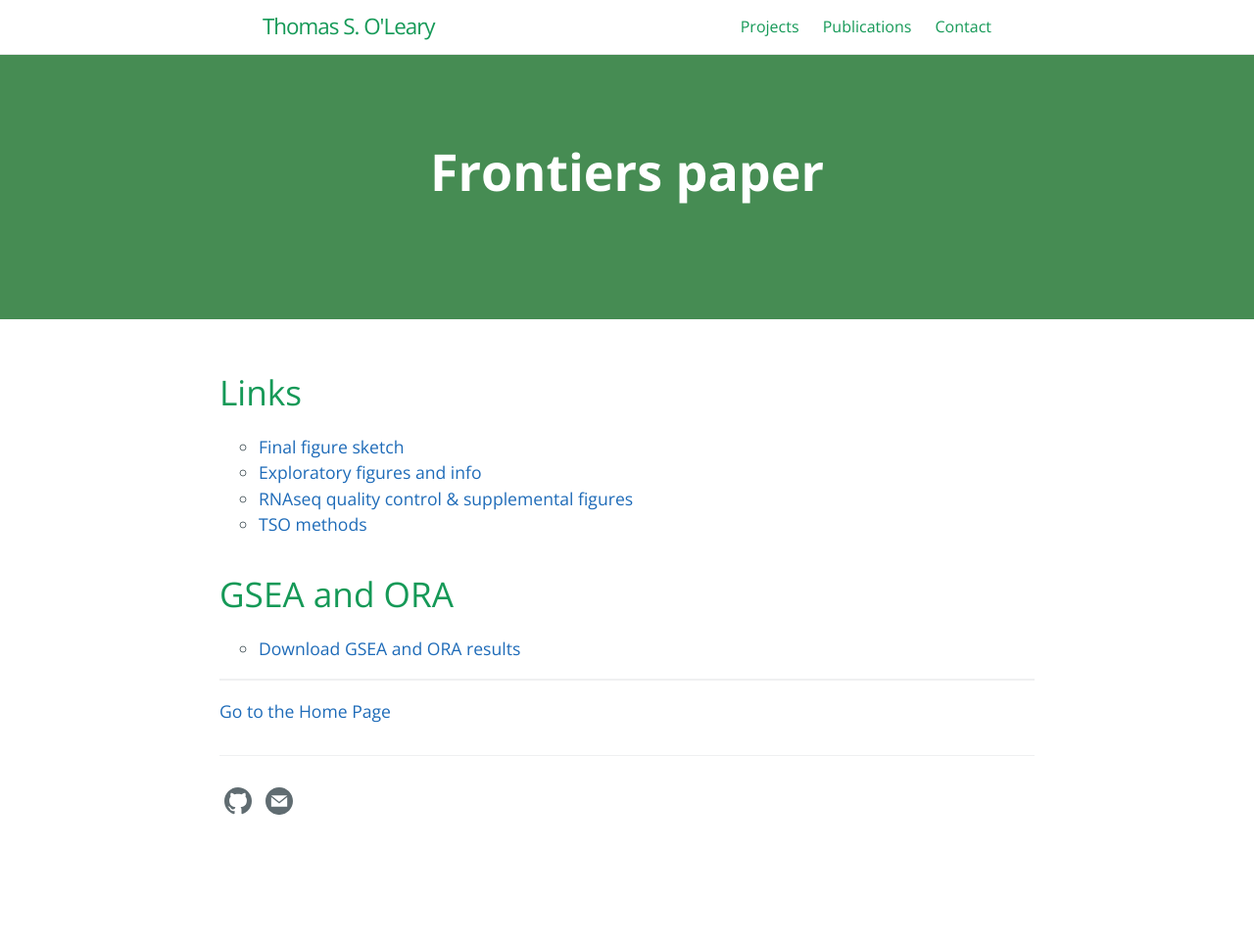
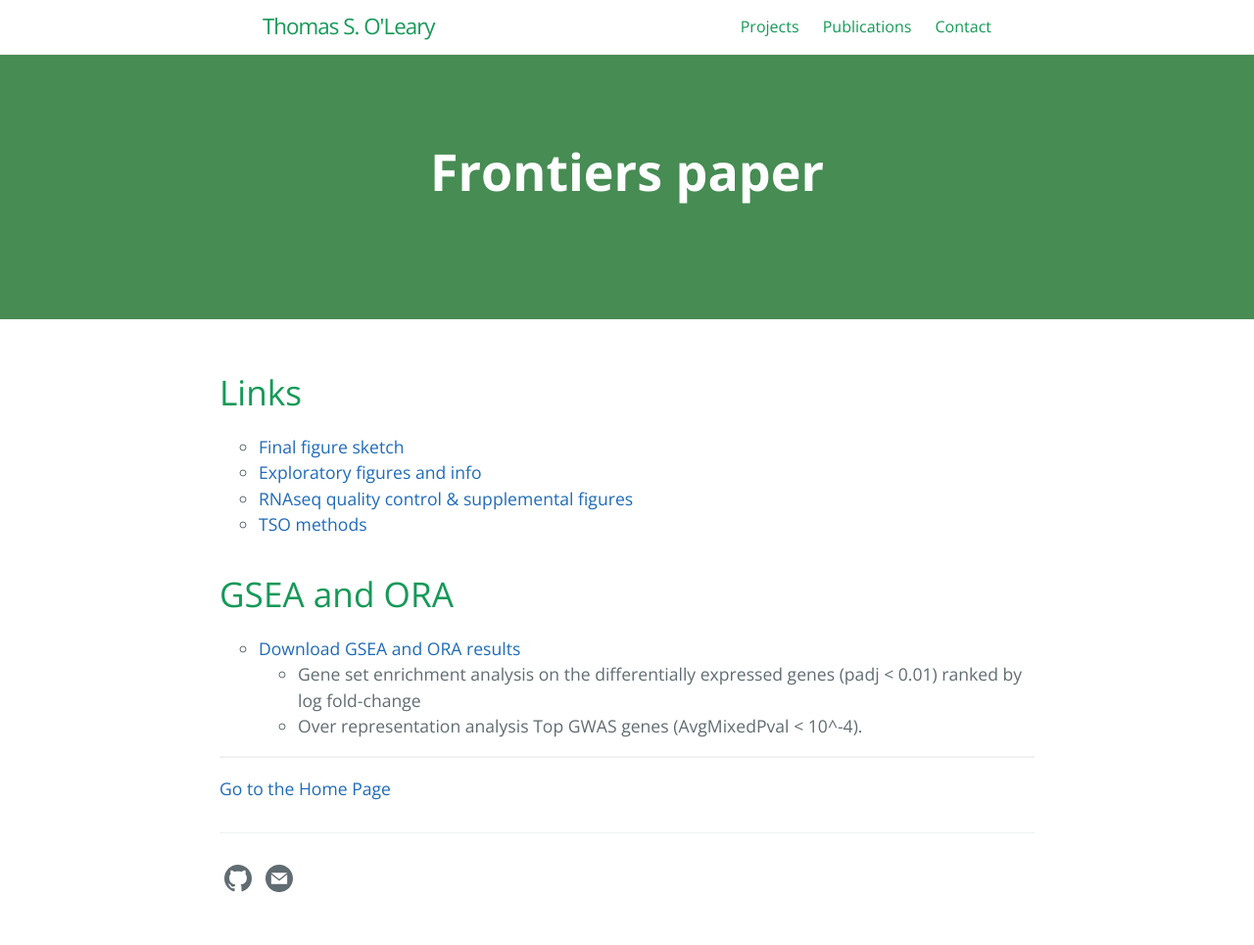
Before and after one commit to tsoleary/tsoleary.github.io, a Jekyll site: the page built from frontiers/frontiers.md, in a window 1280 px wide. Shown: the whole page at 98% size. Built offline with Jekyll 4.4.1, drawn with Linux system fonts in a browser that asks for light colours; before the commit the page ends 900 px from its top, so only the background shows below that.

Commit message:
added context to links

```diff
--- a/frontiers/frontiers.md
+++ b/frontiers/frontiers.md
@@ -20,6 +20,10 @@ order: 1
 
 <ul style="list-style-type:circle;">
   <li><a href="https://tsoleary.github.io/rna_seq/cahan/results/GSEA_ORA.zip" download>Download GSEA and ORA results</a></li>
+  <ul>
+    <li>Gene set enrichment analysis on the differentially expressed genes (padj < 0.01) ranked by log fold-change</li>
+    <li>Over representation analysis Top GWAS genes (AvgMixedPval < 10^-4).</li>
+  </ul>
 </ul>
 
 ---
```
